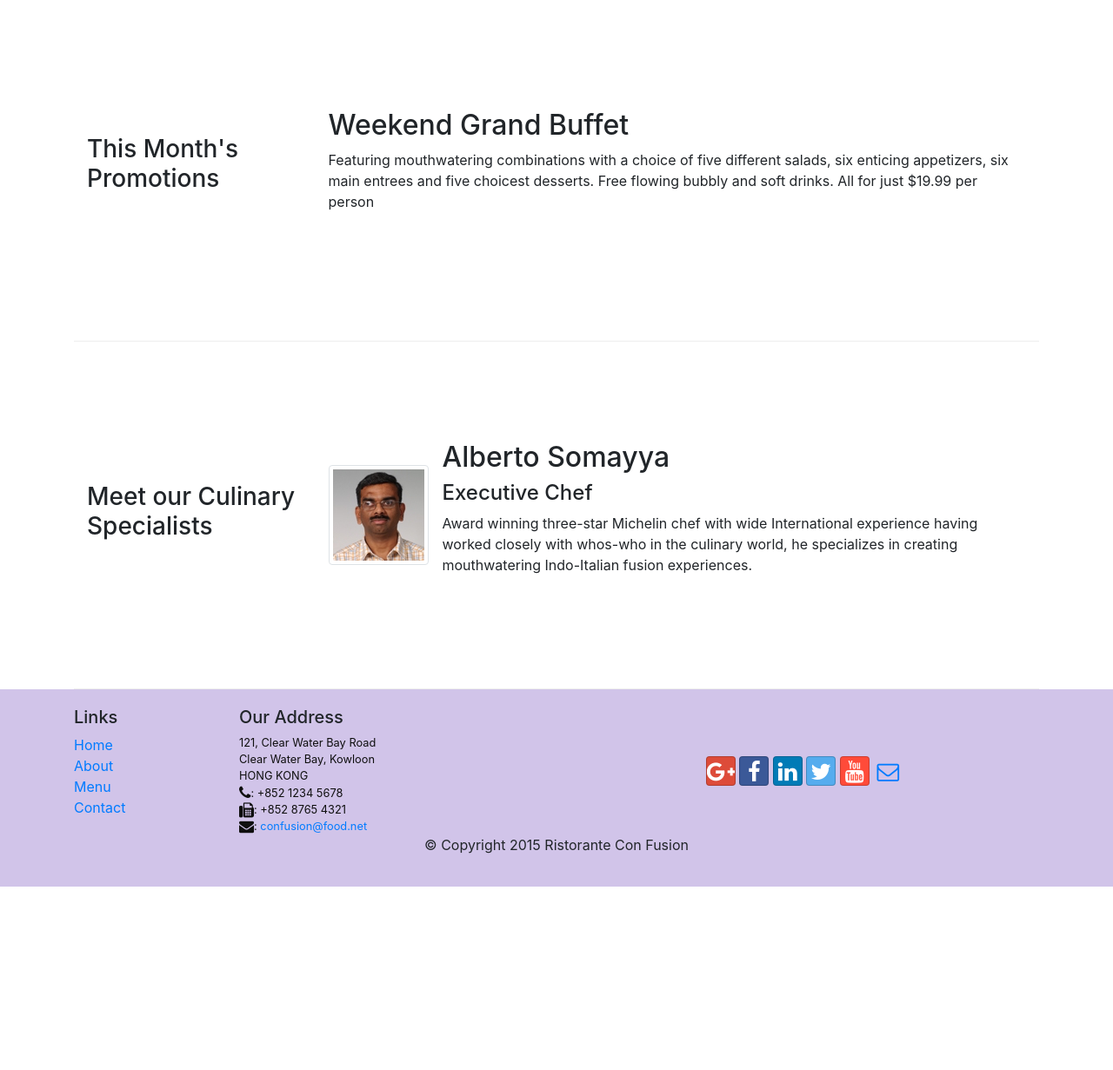
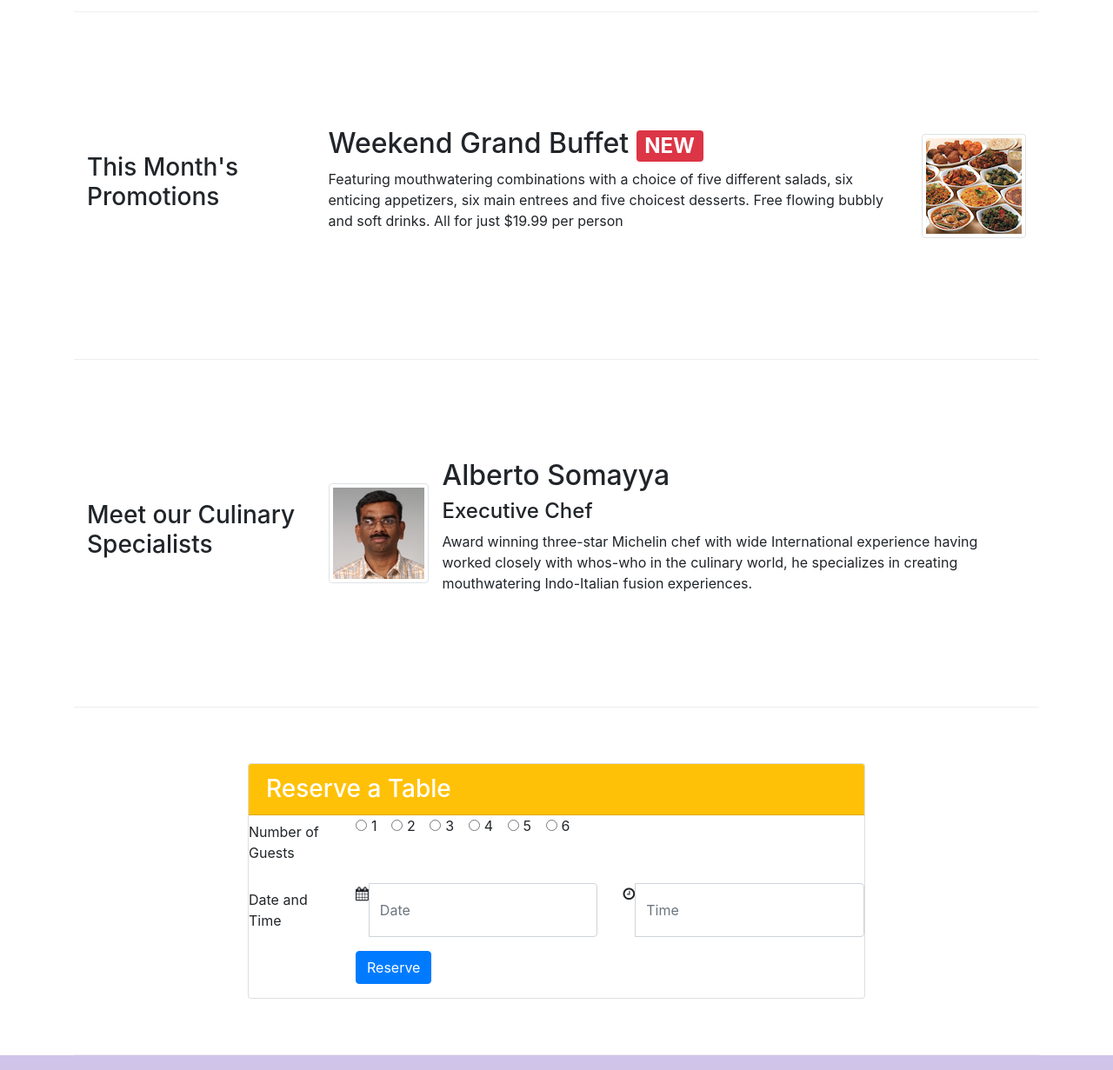
Before and after one commit to duynii/bootstrap4, a website: page index.html in a window 1280 px wide. Shown: the part 720-1951 px from the top of the page at 87% size. Before the commit the page ends 1740 px from the top, so only its background shows below. Drawn offline with nearby package versions, Linux system fonts and the light colour scheme.

Commit message:
assignment 2: version 1

```diff
--- a/index.html
+++ b/index.html
@@ -50,13 +50,16 @@
    <header class="jumbotron">
       <div class="container">
          <div class="row row-header">
-            <div class="col-12 col-sm-8">
+            <div class="col-12 col-sm-6">
                <h1>Ristorante con Fusion</h1>
                <p>We take inspiration from the World's best cuisines, and create a unique fusion experience. Our lipsmacking
                   creations will tickle your culinary senses!</p>
             </div>
-            <div class="col col-sm align-self-center">
+            <div class="col col-sm-3 align-self-center">
                <img src="img/logo.png" class="img-fluid">
+            </div>
+            <div class="col col-sm-3 align-self-center">
+               <a class="btn btn-warning" href="./index.html#reserveform">Reserve Table</a>
             </div>
          </div>
       </div>
@@ -88,9 +91,17 @@
             <h3>This Month's Promotions</h3>
          </div>
          <div class="col-sm col-md">
-            <h2>Weekend Grand Buffet</h2>
-            <p>Featuring mouthwatering combinations with a choice of five different salads, six enticing appetizers, six main
-               entrees and five choicest desserts. Free flowing bubbly and soft drinks. All for just $19.99 per person </p>
+            <div class="media">
+               <div class="media-body">
+                  <h2 class="mt-0">Weekend Grand Buffet
+                     <span class="badge badge-danger">NEW</span>
+                  </h2>
+                  <p class="hidden-xs-down">Featuring mouthwatering combinations with a choice of five different salads, six enticing appetizers, six
+                     main entrees and five choicest desserts. Free flowing bubbly and soft drinks. All for just $19.99 per
+                     person </p>
+               </div>
+               <img class="d-flex ml-3 img-thumbnail align-self-center" src="img/buffet.png" alt="buffet">
+            </div>
          </div>
       </div>
 
@@ -104,9 +115,69 @@
                <div class="media-body">
                   <h2 class="mt-0">Alberto Somayya</h2>
                   <h4>Executive Chef</h4>
-                  <p>Award winning three-star Michelin chef with wide International experience having worked closely with whos-who
+                  <p class="hidden-xs-down">Award winning three-star Michelin chef with wide International experience having worked closely with whos-who
                      in the culinary world, he specializes in creating mouthwatering Indo-Italian fusion experiences. </p>
 
+               </div>
+            </div>
+         </div>
+      </div>
+      <div class="row row-content align-items-center">
+         <div class="col offset-sm-2 col-sm-8">
+            <div class="card">
+               <h3 class="card-header bg-warning text-white">Reserve a Table</h3>
+               <div class="card-block">
+                  <form id="reserveform" class="">
+                     <div class="form-group row">
+                        <label for="inlineRadio1" class="col-sm-2 col-form-label">Number of Guests</label>
+                        <div class="col-sm-10">
+                           <div class="form-check form-check-inline">
+                              <input class="form-check-input" type="radio" name="guestnum" id="inlineRadio1" value="1">
+                              <label class="form-check-label" for="inlineRadio1">1</label>
+                           </div>
+                           <div class="form-check form-check-inline">
+                              <input class="form-check-input" type="radio" name="guestnum" id="inlineRadio2" value="2">
+                              <label class="form-check-label" for="inlineRadio2">2</label>
+                           </div>
+                           <div class="form-check form-check-inline">
+                              <input class="form-check-input" type="radio" name="guestnum" id="inlineRadio3" value="3">
+                              <label class="form-check-label" for="inlineRadio3">3</label>
+                           </div>
+                           <div class="form-check form-check-inline">
+                              <input class="form-check-input" type="radio" name="guestnum" id="inlineRadio4" value="4">
+                              <label class="form-check-label" for="inlineRadio4">4</label>
+                           </div>
+                           <div class="form-check form-check-inline">
+                              <input class="form-check-input" type="radio" name="guestnum" id="inlineRadio5" value="5">
+                              <label class="form-check-label" for="inlineRadio5">5</label>
+                           </div>
+                           <div class="form-check form-check-inline">
+                              <input class="form-check-input" type="radio" name="guestnum" id="inlineRadio6" value="6">
+                              <label class="form-check-label" for="inlineRadio6">6</label>
+                           </div>
+                        </div>
+                     </div>
+                     <div class="form-group row">
+                        <label for="dateid" class="col-sm-2 col-form-label">Date and Time</label>
+                        <div class="input-group col-sm-5">
+                           <div class="input-group-addon">
+                              <i class="fa fa-calendar"></i>
+                           </div>
+                           <input class="form-control" type="text" id="dateid" name="dateid" placeholder="Date"></input>
+                        </div>
+                        <div class="input-group col-sm-5">
+                           <div class="input-group-addon">
+                              <i class="fa fa-clock-o"></i>
+                           </div>
+                           <input class="form-control" type="text" id="timeid" name="timeid" value="" placeholder="Time"></input>
+                        </div>
+                     </div>
+                     <div class="form-group row">
+                        <div class="offset-sm-2 col-sm-10">
+                           <button type="submit" class="btn btn-primary">Reserve</button>
+                        </div>
+                     </div>
+                  </form>
                </div>
             </div>
          </div>
```
